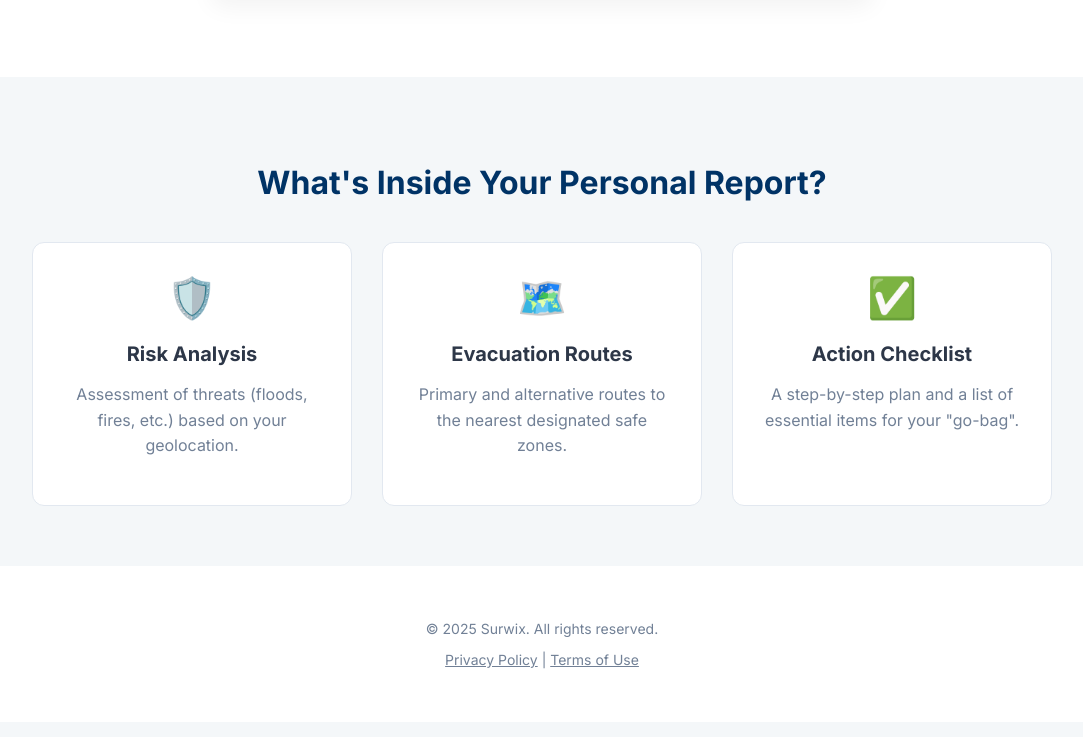
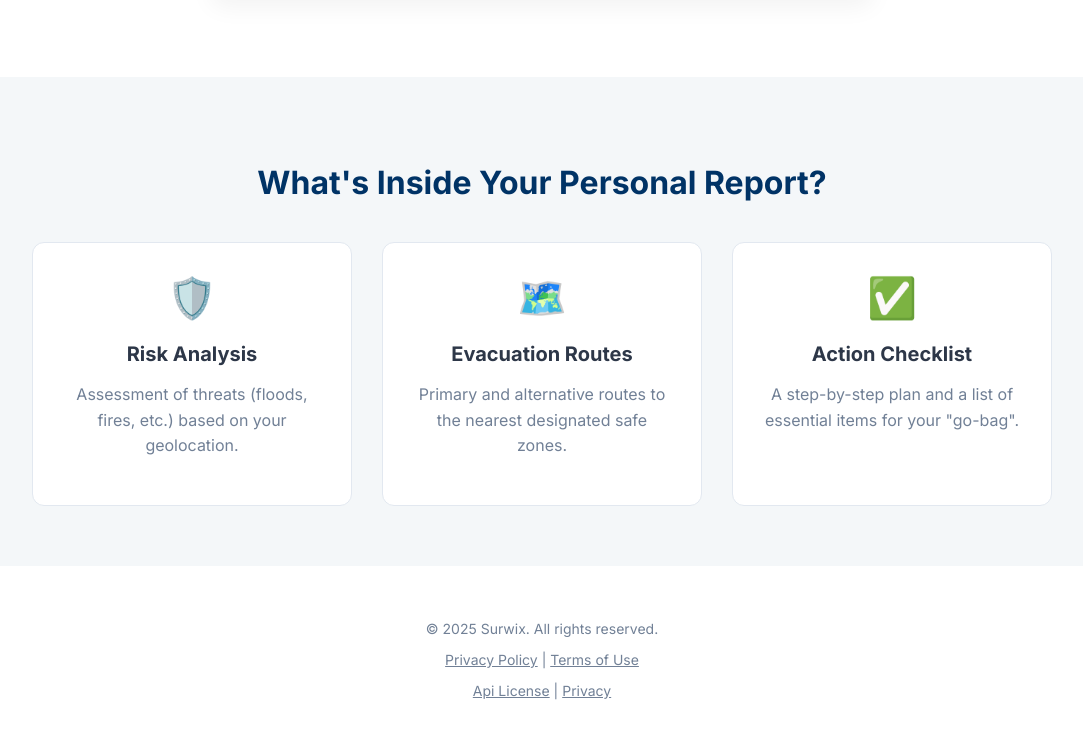
Before and after one commit to Surwix/surwix-app, a website: page index.html in a window 1280 px wide. Shown: the part 662-1399 px from the top of the page, without its empty margins (98-1181 px from the left). Drawn offline with Linux system fonts and the light colour scheme; some packages are replaced by stand-ins of ours.

Commit message:
Update index.html

```diff
--- a/index.html
+++ b/index.html
@@ -70,6 +70,7 @@
   <footer class="footer">
     <p>© 2025 Surwix. All rights reserved.</p>
     <p><a href="privacy.html" target="_blank">Privacy Policy</a> | <a href="terms.html" target="_blank">Terms of Use</a></p>
+      <p><a href="privacy.html" target="_blank">Api License</a> | <a href="terms.html" target="_blank">Privacy</a></p>
   </footer>
 </div>
 
```
